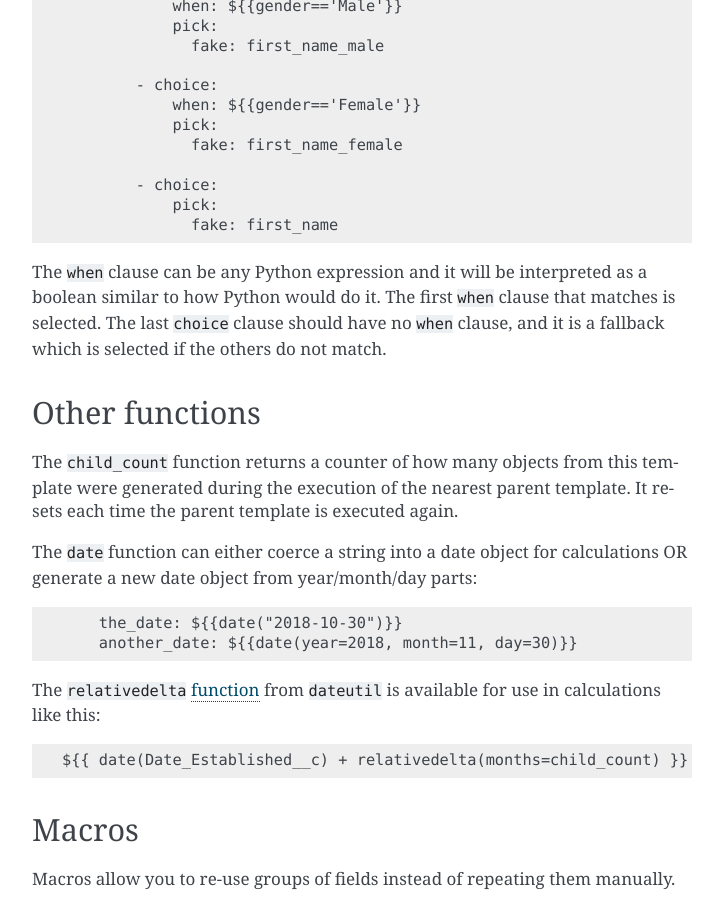
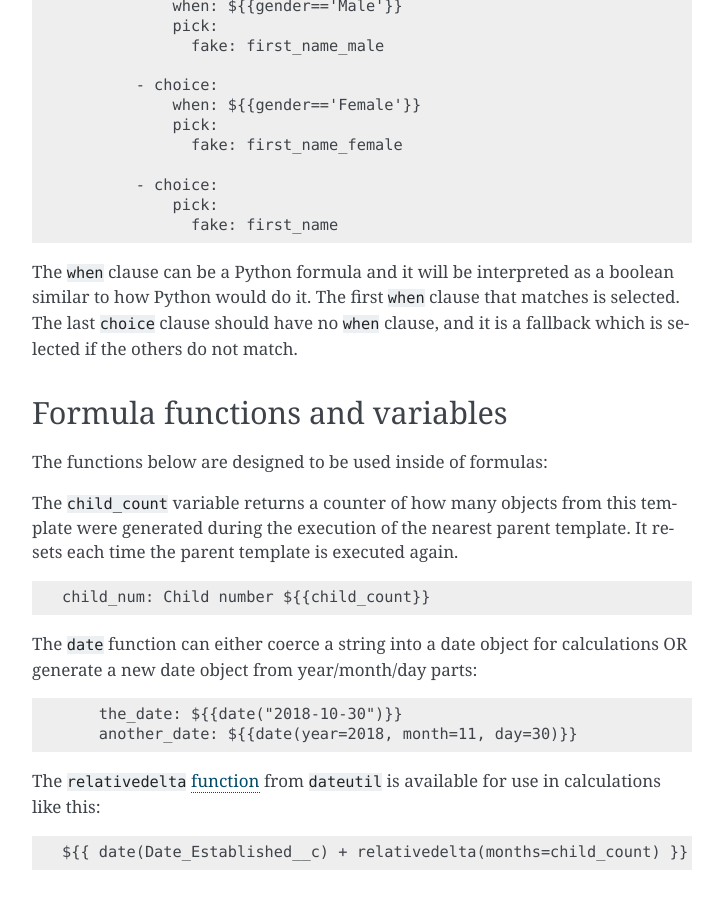
Before and after one commit to SFDO-Tooling/Snowfakery, a Sphinx documentation site: the page built from docs/index.md, in a window 1280 px wide and 900 px high, scrolled down 13045 px. Shown: the whole window, without its empty margins (388-1111 px from the left). Built offline with Sphinx 7.4.7, drawn with Linux system fonts in a browser that asks for light colours; some of the changed text lies outside the part shown.

Commit message:
Clarify the types of formulas

````diff
--- a/docs/index.md
+++ b/docs/index.md
@@ -546,7 +546,7 @@ Payment_Date:
     end_date: +180d
 ```
 
-`date_between` can also be used as a function in expressions:
+`date_between` can also be used as a function in formulas:
 
 ```
 wedding_date: Our big day is ${{date_between(start_date="2022-01-31", end_date="2022-12-31")}}
@@ -563,7 +563,7 @@ age:
     max: 95
 ```
 
-`random_number` can also be used as a function in expressions:
+`random_number` can also be used as a function in formulas:
 
 ```
 some_number: A number ${{random_number(min=5, max=10)}}
@@ -604,13 +604,19 @@ some_number: A number ${{random_number(min=5, max=10)}}
               fake: first_name
 ```
 
-The `when` clause can be any Python expression and it will be interpreted as a boolean similar to how Python would do it. The first `when` clause that matches is selected. The last `choice` clause should have no `when` clause, and it is a fallback which is selected if the others do not match.
+The `when` clause can be a Python formula and it will be interpreted as a boolean similar to how Python would do it. The first `when` clause that matches is selected. The last `choice` clause should have no `when` clause, and it is a fallback which is selected if the others do not match.
 
-## Other functions
+## Formula functions and variables
 
-The `child_count` function returns a counter of how many objects from this template were generated
+The functions below are designed to be used inside of formulas:
+
+The `child_count` variable returns a counter of how many objects from this template were generated
 during the execution of the nearest parent template. It resets each time the parent template is
 executed again.
+
+  ```
+  child_num: Child number ${{child_count}}
+  ```
 
 The `date` function can either coerce a string into a date object for calculations OR generate
 a new date object from year/month/day parts:
@@ -619,8 +625,6 @@ a new date object from year/month/day parts:
     the_date: ${{date("2018-10-30")}}
     another_date: ${{date(year=2018, month=11, day=30)}}
 ```
-
-
 
 The `relativedelta` [function](https://dateutil.readthedocs.io/en/stable/relativedelta.html)
 from `dateutil` is available for use in calculations like this:
````
